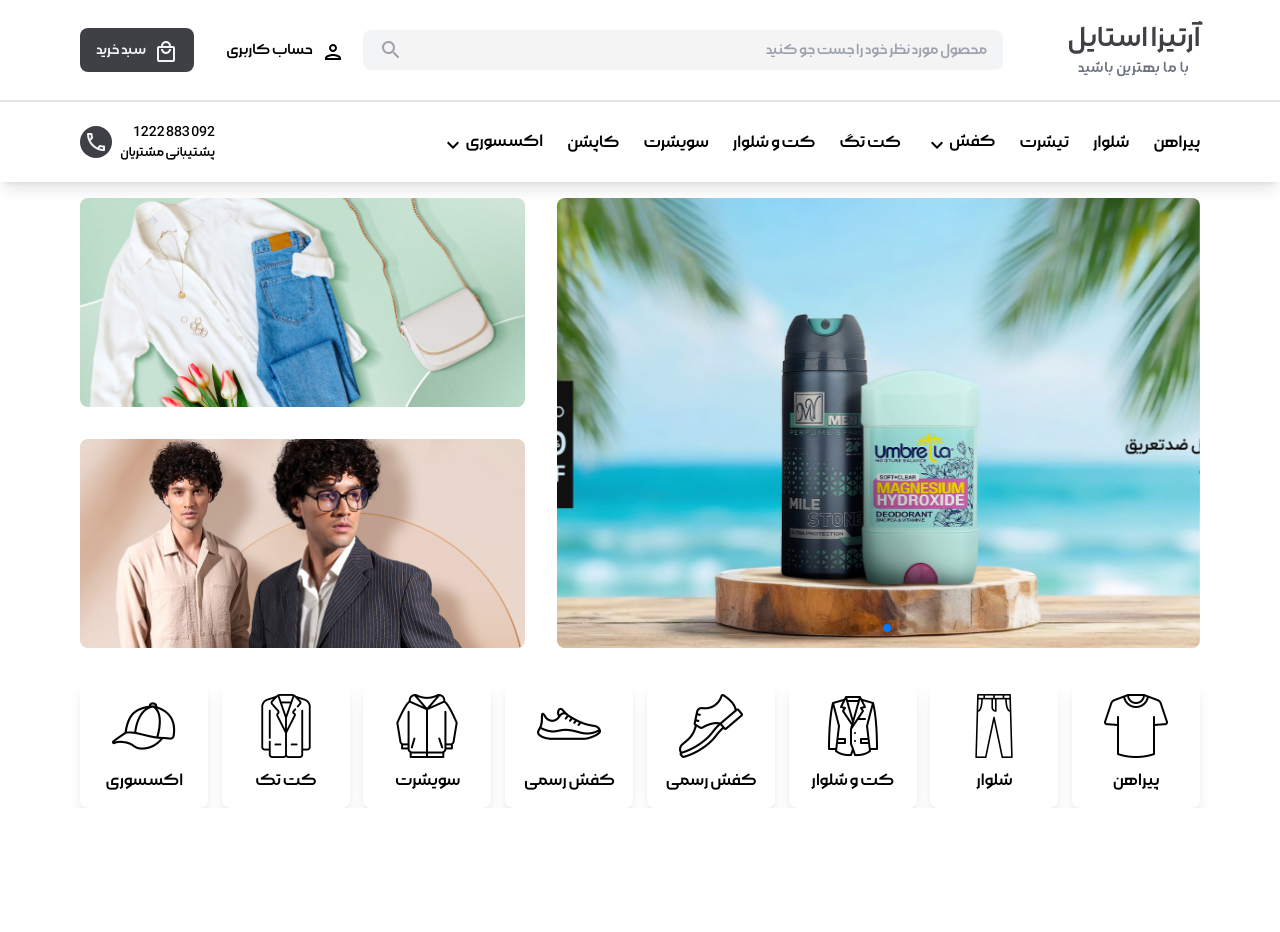
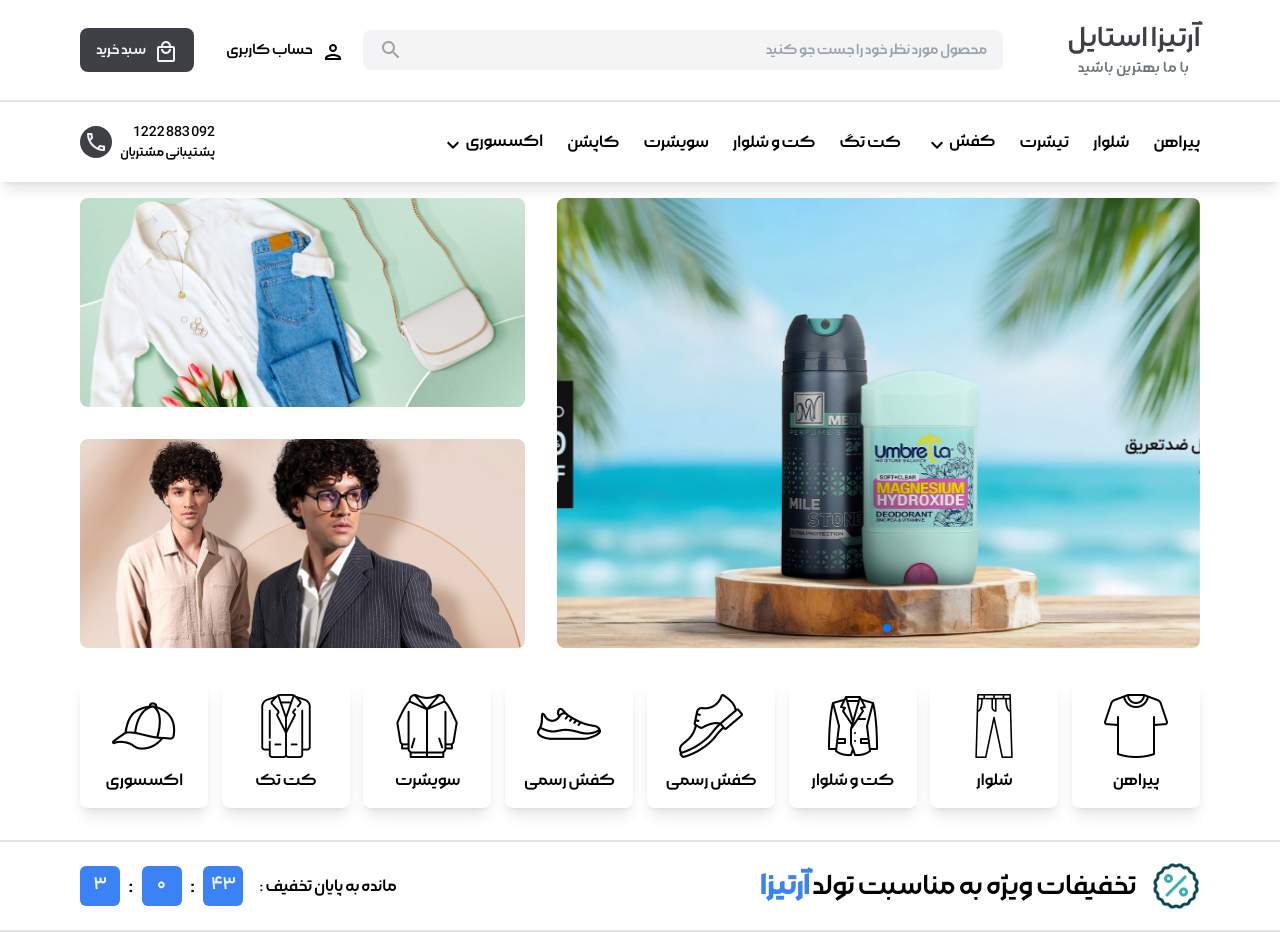
Before and after one commit to parsa-vesali/Artiza, a React (Vite) app: page / in a window 1280 px wide. Before the commit the page ends 808 px from the top, so only its background shows below. Built offline with nearby package versions, Linux system fonts and the light colour scheme.

Commit message:
project updated

```diff
--- /dev/null
+++ b/src/Components/Discount.jsx
@@ -0,0 +1,24 @@
+import React from 'react'
+
+export default function Discount() {
+    return (
+        <div className='mt-8 border-y-2 py-5 border-zinc-200 shadow-lg'>
+            <div className="container flex items-center justify-between">
+                <div className="flex items-center gap-x-4">
+                    <img src="./image/svg/discount.png" className='w-12 h-12' alt="" />
+                    <h2 className='text-3xl'>تخفیفات ویژه به مناسبت تولد <span className='text-blue-500 font-semibold'>آرتیزا</span> </h2>
+                </div>
+                <div className="flex items-center gap-x-4">
+                    <p className='text-lg'>مانده به پایان تخفیف : </p>
+                    <div className="flex items-center gap-x-2">
+                        <span className='w-10 h-10 bg-blue-500 rounded-md text-blue-50 flex items-center justify-center font-Dana-Bold text-lg'>43</span>
+                        <p className='text-2xl'>:</p>
+                        <span className='w-10 h-10 bg-blue-500 rounded-md text-blue-50 flex items-center justify-center font-Dana-Bold text-lg'>0</span>
+                        <p className='text-2xl'>:</p>
+                        <span className='w-10 h-10 bg-blue-500 rounded-md text-blue-50 flex items-center justify-center font-Dana-Bold text-lg'>3</span>
+                    </div>
+                </div>
+            </div>
+        </div>
+    )
+}
--- a/src/Pages/Home.jsx
+++ b/src/Pages/Home.jsx
@@ -3,6 +3,7 @@
 import NavBar from '../Components/NavBar'
 import Header from '../Components/Header'
 import Categoris from '../Components/Categoris'
+import Discount from '../Components/Discount'
 
 
 export default function Home() {
@@ -12,6 +13,7 @@
             <NavBar />
             <Header />
             <Categoris />
+            <Discount />
         </>
     )
 }
```
Also changed, not shown: public/image/svg/discount.png (added).
